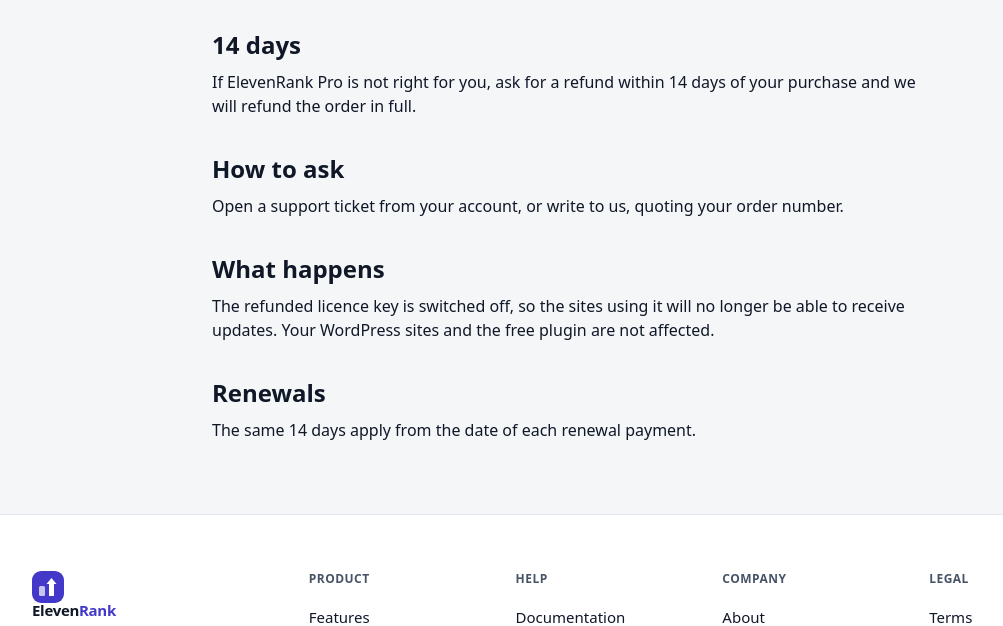
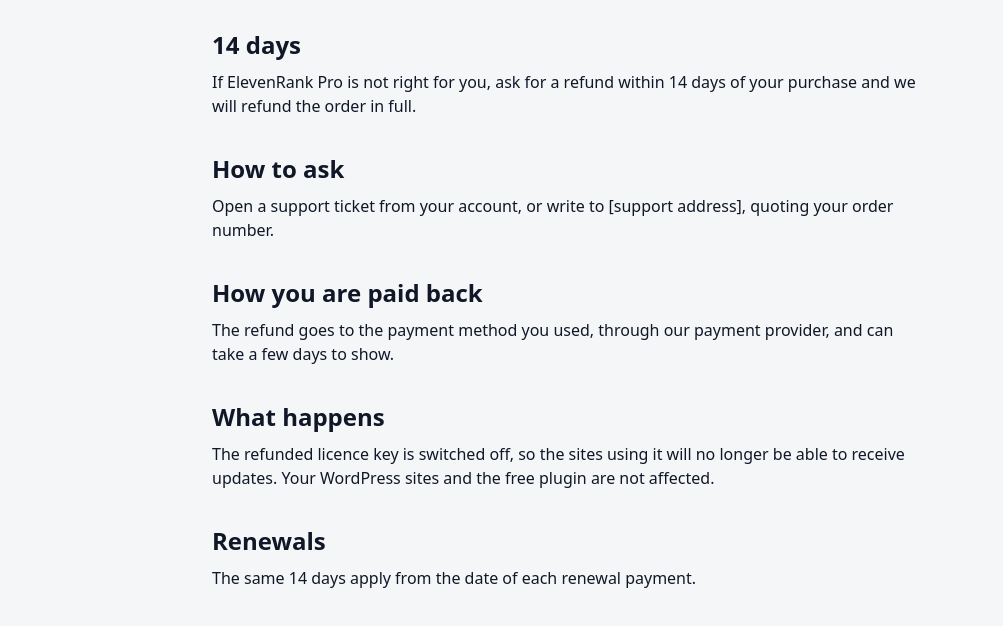
Before and after one commit to mdmejbahulalam/elevenrank, a Laravel app: page /refunds in a window 1280 px wide. Shown: the part 209-835 px from the top of the page, without its empty margins (72-1075 px from the left). Run offline with Laravel 12, Linux system fonts and the light colour scheme; data that the repository does not hold is empty.

Commit message:
Close checkout until payments are ready and complete the legal pages
Co-Authored-By: Claude Sonnet 5.5 <noreply@anthropic.com>

```diff
--- a/app/Http/Controllers/SiteController.php
+++ b/app/Http/Controllers/SiteController.php
@@ -3,6 +3,7 @@
 namespace App\Http\Controllers;
 
 use App\Models\Plan;
+use App\Models\Setting;
 use Illuminate\View\View;
 
 class SiteController extends Controller
@@ -14,9 +15,17 @@ class SiteController extends Controller
         return view('site.pricing', ['plans' => Plan::where('active', true)->orderBy('sort')->get()]);
     }
 
+    /** Who the seller is, from HQ Settings, with placeholders until they are filled in. */
+    private function seller(): string
+    {
+        return (Setting::get('seller_name') ?: '[Legal name and address]').'. Contact: '.(Setting::get('support_email') ?: '[support address]').'.';
+    }
+
     public function terms(): View
     {
         return $this->legal('Terms of service', [
+            'Who we are' => 'ElevenRank is sold by '.$this->seller(),
+            'Payments and tax' => 'Orders are processed by our payment provider, Paddle, who acts as the seller of record, collects any sales tax or VAT and shows the total before you pay. Prices are per licence term. Paddle\'s own terms apply to the payment.',
             'The free plugin' => 'ElevenRank for WordPress is free software released under the GNU General Public License, version 2 or later. The licence text that comes with the plugin governs its use, copying and modification.',
             'ElevenRank Pro' => 'ElevenRank Pro is also released under the GPL. A paid licence key entitles you to updates, downloads from your account and support for the licence term, for the number of sites in your plan. Pro keeps working after the term ends; updates and support stop until you renew.',
             'Accounts' => 'You are responsible for keeping your password safe and for what happens under your account. Keys are for your own sites or your clients\' sites; please do not publish them.',
@@ -29,6 +38,9 @@ class SiteController extends Controller
     public function privacy(): View
     {
         return $this->legal('Privacy policy', [
+            'Who we are' => 'The controller of your data is '.$this->seller(),
+            'Payment provider' => 'Payments are taken by Paddle, which receives your payment details, billing country and e-mail address to process the order, and has its own privacy policy. We receive the order result, not your card number.',
+            'Data transfers' => 'Our server and our payment provider may be in different countries. Where data leaves your region we rely on the safeguards the law requires.',
             'The free plugin' => 'The free ElevenRank plugin does not send data to us or anyone else. It contains no tracking.',
             'ElevenRank Pro' => 'When you activate a Pro licence, the plugin sends your licence key and your site address to this website to check the licence and look for updates. Nothing else is sent.',
             'Your account' => 'To sell and support Pro we store your name, e-mail address, password (hashed), your orders, your licence keys and the site addresses activated on them, and your support tickets.',
@@ -43,7 +55,8 @@ class SiteController extends Controller
     {
         return $this->legal('Refund policy', [
             '14 days' => 'If ElevenRank Pro is not right for you, ask for a refund within 14 days of your purchase and we will refund the order in full.',
-            'How to ask' => 'Open a support ticket from your account, or write to us, quoting your order number.',
+            'How to ask' => 'Open a support ticket from your account, or write to '.(Setting::get('support_email') ?: '[support address]').', quoting your order number.',
+            'How you are paid back' => 'The refund goes to the payment method you used, through our payment provider, and can take a few days to show.',
             'What happens' => 'The refunded licence key is switched off, so the sites using it will no longer be able to receive updates. Your WordPress sites and the free plugin are not affected.',
             'Renewals' => 'The same 14 days apply from the date of each renewal payment.',
         ]);
--- a/bootstrap/app.php
+++ b/bootstrap/app.php
@@ -17,7 +17,7 @@ return Application::configure(basePath: dirname(__DIR__))
         $middleware->redirectGuestsTo(fn ($request) => $request->is('admin*') ? '/admin/login' : '/account/login');
         $middleware->validateCsrfTokens(except: ['webhooks/*']);
         $middleware->web(append: [\App\Http\Middleware\EnsureNotDisabled::class]);
-        $middleware->alias(['admin' => \App\Http\Middleware\EnsureAdmin::class, 'staff2fa' => \App\Http\Middleware\EnsureStaffTwoFactor::class]);
+        $middleware->alias(['checkout.open' => \App\Http\Middleware\EnsureCheckoutOpen::class, 'admin' => \App\Http\Middleware\EnsureAdmin::class, 'staff2fa' => \App\Http\Middleware\EnsureStaffTwoFactor::class]);
     })
     ->withExceptions(function (Exceptions $exceptions): void {
         // Staff who open an area their role does not cover see a calm page, and the attempt is recorded.
--- a/config/services.php
+++ b/config/services.php
@@ -28,6 +28,9 @@ return [
         'region' => env('AWS_DEFAULT_REGION', 'us-east-1'),
     ],
 
+    // Buying is closed until the payment provider is set up. Open by default outside production.
+    'checkout_open' => env('CHECKOUT_OPEN') === null ? env('APP_ENV') !== 'production' : (bool) env('CHECKOUT_OPEN'),
+
     'verify_email' => (bool) env('VERIFY_EMAIL', false),
 
     'paddle' => [
--- a/resources/views/site/pricing.blade.php
+++ b/resources/views/site/pricing.blade.php
@@ -15,7 +15,7 @@
 					<h2 class="s-h">{{ $plan->name }}</h2><span class="s-muted s-small">{{ $plan->sitesLabel() }}</span>
 					<div class="amount">{{ $plan->price() }} <small>/ year</small></div>
 					<ul class="s-ticks"><li>All Pro features</li><li>Updates and support for {{ $plan->months }} months</li><li>Move the licence to another site any time</li></ul>
-					<a class="s-btn {{ $feat ? 'primary' : 'secondary' }} block" href="/checkout/{{ $plan->slug }}">Get {{ $plan->name }}</a>
+					@if (config('services.checkout_open'))<a class="s-btn {{ $feat ? 'primary' : 'secondary' }} block" href="/checkout/{{ $plan->slug }}">Get {{ $plan->name }}</a>@else<a class="s-btn secondary block" href="/support">Buying opens soon. Ask us</a>@endif
 				</div>
 			@endforeach
 		</div>
--- a/routes/web.php
+++ b/routes/web.php
@@ -93,7 +93,7 @@ Route::prefix('account')->group(function () {
     });
 });
 
-Route::middleware('auth')->group(function () {
+Route::middleware(['auth', 'checkout.open'])->group(function () {
     Route::get('checkout/{plan:slug}', [Account::class, 'checkout']);
     Route::post('checkout/{plan:slug}', [Account::class, 'placeOrder']);
 });
```
Also changed, not shown: app/Http/Middleware/EnsureCheckoutOpen.php (added, +17 -0 lines), docs/DEPLOY.md (+3 -0 lines), tests/Feature/AccountControlTest.php (+16 -0 lines).
